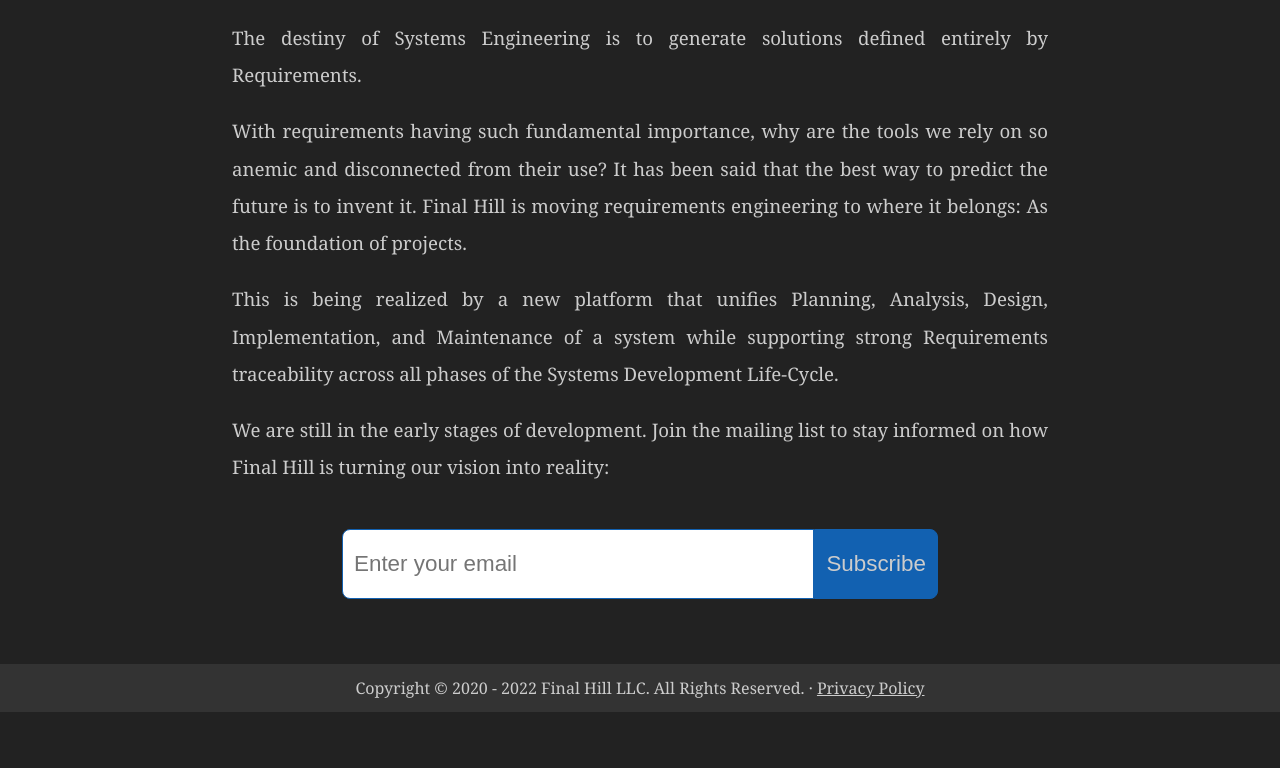
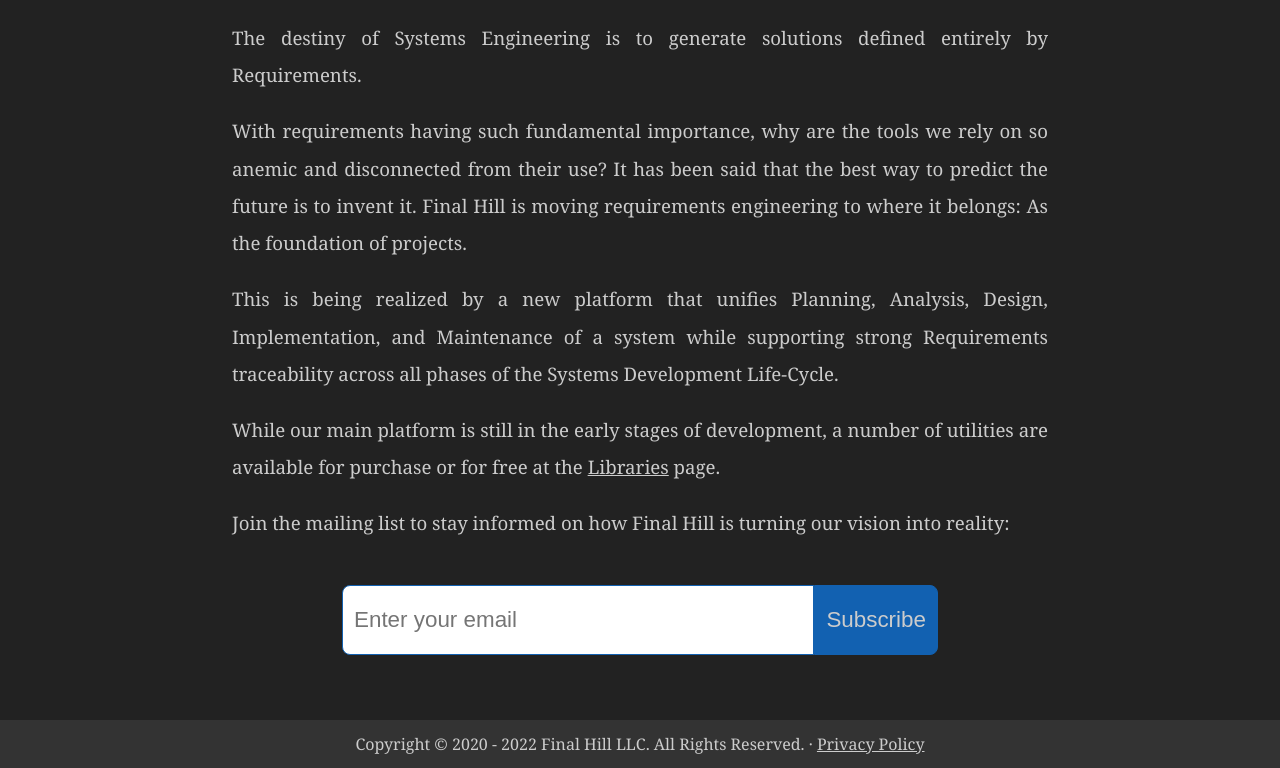
Before and after one commit to final-hill/final-hill.github.io, a Jekyll site: the page built from index.md, in a window 1280 px wide. Shown: the part 330-1098 px from the top of the page. Built offline with Jekyll 4.4.1, drawn with Linux system fonts in a browser that asks for light colours; before the commit the page ends 1042 px from its top, so only the background shows below that.

Commit message:
Updated libraries and home page

```diff
--- a/index.md
+++ b/index.md
@@ -15,7 +15,9 @@
 and Maintenance of a system while supporting strong Requirements traceability across all phases of the
 Systems Development Life-Cycle.
 
-We are still in the early stages of development. Join the mailing list to stay informed on how Final Hill
-is turning our vision into reality:
+While our main platform is still in the early stages of development, a number of utilities are available
+for purchase or for free at the [Libraries](libraries) page.
+
+Join the mailing list to stay informed on how Final Hill is turning our vision into reality:
 
 {% include components/hubspot-form.html %}
```
Also changed, not shown: _pages/libraries.md (+1 -1 lines).
